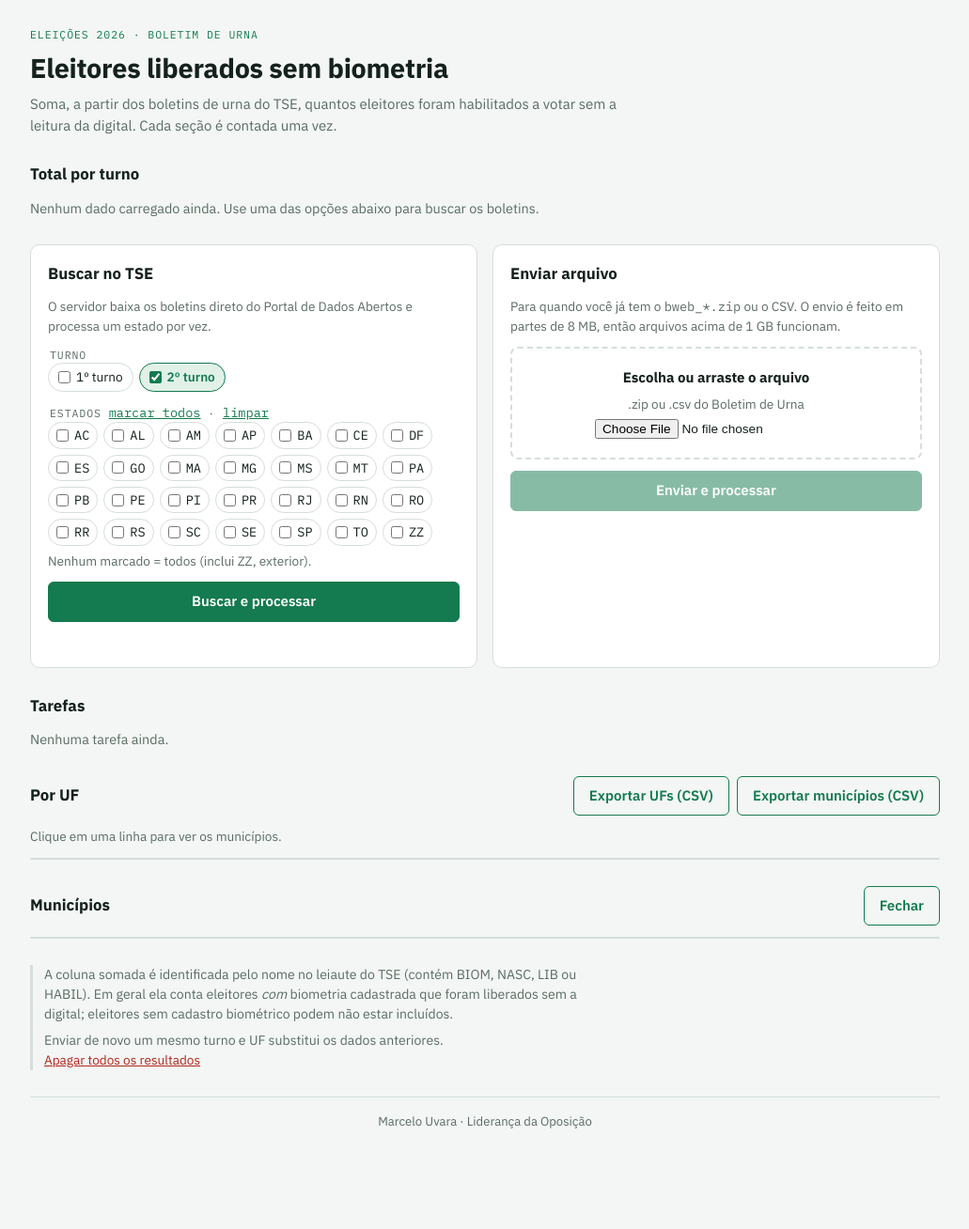
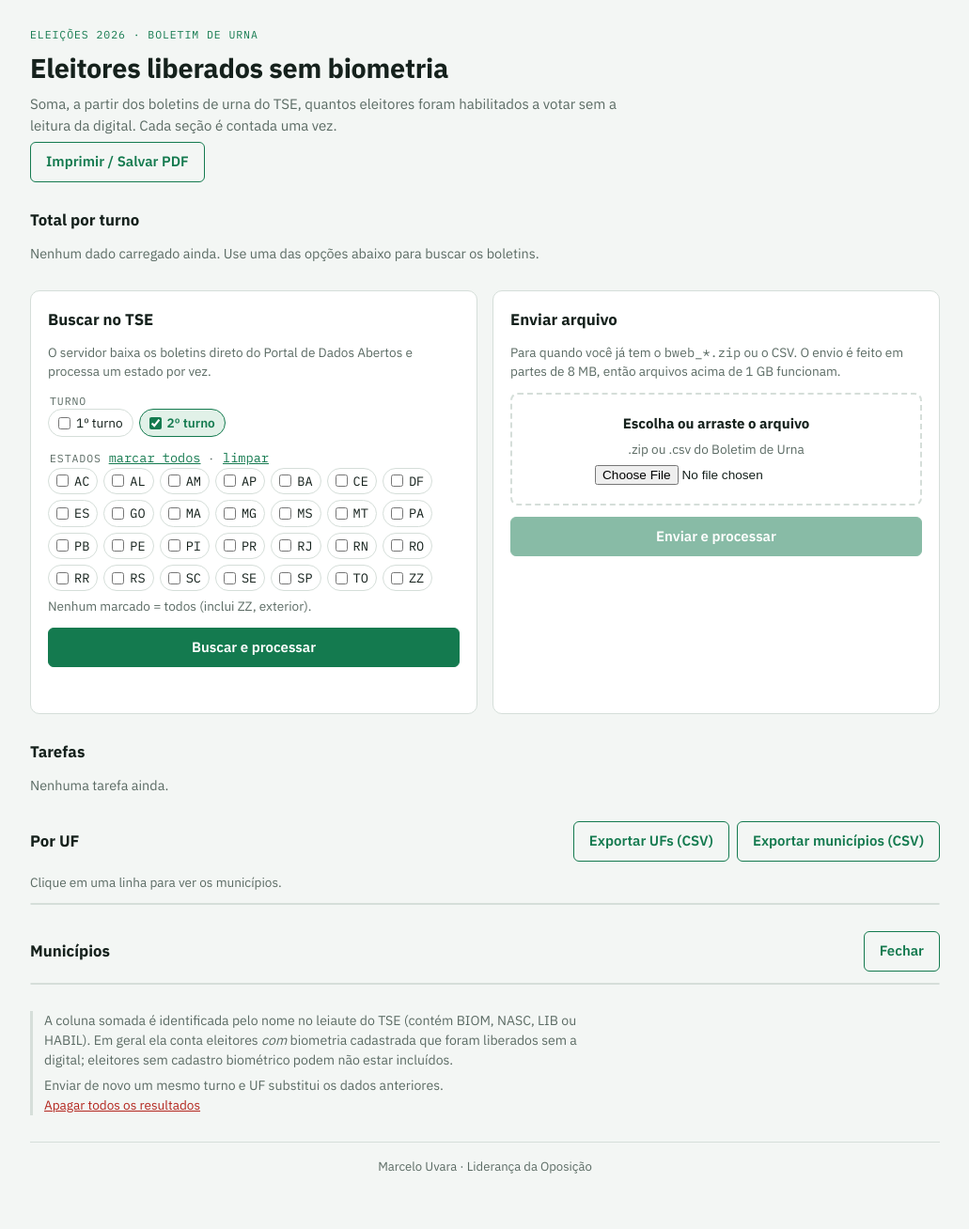
Before and after one commit to mavana1981-boop/eleicoes, a Flask app: page / in a window 1280 px wide. Shown: the whole page at 94% size, without its empty margins (124-1155 px from the left). Before the commit the page ends 1201 px from the top, so only its background shows below. Run offline with Flask 3, Linux system fonts and the light colour scheme; data that the repository does not hold is empty.

Commit message:
Permite imprimir ou salvar os resultados em PDF
- Botão "Imprimir / Salvar PDF" no topo do painel
- Layout de impressão em A4: totais por turno, tabela por UF e,
  se aberta, a tabela de municípios em página separada
- Oculta formulários, tarefas e botões na impressão; força tema claro
- Carimba data e hora de geração no relatório

Co-Authored-By: Claude Opus 5.5 <noreply@anthropic.com>
Claude-Session: https://claude.ai/code/session_01PMp85sGw3qQa68dFfLyW8T

```diff
--- a/apuracao-biometria/static/app.js
+++ b/apuracao-biometria/static/app.js
@@ -151,5 +151,10 @@ $("btnLimpar").onclick = () => $("confLimpar").hidden = false;
 $("naoLimpar").onclick = () => $("confLimpar").hidden = true;
 $("simLimpar").onclick = async () => { await api("/api/limpar", {method: "POST"}); $("confLimpar").hidden = true; carregarResumo(); };
 
+// ------------------------------------------------ impressão / PDF
+function carimbarData() { $("geradoEm").textContent = "Relatório gerado em " + new Date().toLocaleString("pt-BR"); }
+window.addEventListener("beforeprint", carimbarData);
+$("btnImprimir").onclick = () => { carimbarData(); window.print(); };
+
 carregarResumo().catch(console.error);
 ciclo();
--- a/apuracao-biometria/static/style.css
+++ b/apuracao-biometria/static/style.css
@@ -71,3 +71,29 @@ tfoot td{font-weight:600}
 .note{border-left:3px solid var(--line);padding-left:12px;color:var(--muted);font-size:.88rem}
 .credito{margin:0;padding-top:16px;border-top:1px solid var(--line);font-size:.82rem;color:var(--muted);text-align:center;max-width:none}
 @media (prefers-reduced-motion:reduce){*{transition:none!important}}
+
+/* ---------- impressão / PDF ---------- */
+.print-only{display:none}
+@media print{
+  :root{--bg:#fff;--surface:#fff;--ink:#111;--muted:#555;--line:#ccc;--accent:#0f5e3c;--accent-soft:#eef5f1;color-scheme:light}
+  @page{size:A4;margin:14mm 12mm}
+  body{background:#fff;color:var(--ink);font-size:11pt}
+  .wrap{max-width:none;padding:0;gap:18px}
+  .no-print,#secMun[hidden]{display:none!important}
+  .print-only{display:block!important}
+  h1{font-size:18pt}
+  .totals{grid-template-columns:repeat(2,1fr)}
+  .turno{break-inside:avoid;border-color:var(--line)}
+  .turno .big{font-size:20pt}
+  .tablebox,.tablebox.tall{overflow:visible;max-height:none;border:0;border-radius:0}
+  table{font-size:9pt}
+  th,td{padding:4px 8px}
+  th{position:static}
+  thead{display:table-header-group}
+  tfoot{display:table-footer-group}
+  tr{break-inside:avoid}
+  tbody tr.click:hover{background:none}
+  section{break-inside:auto}
+  #secMun{break-before:page}
+  a{color:inherit;text-decoration:none}
+}
--- a/apuracao-biometria/templates/index.html
+++ b/apuracao-biometria/templates/index.html
@@ -14,6 +14,8 @@
     <span class="eyebrow">Eleições 2026 · Boletim de Urna</span>
     <h1>Eleitores liberados sem biometria</h1>
     <p class="lede">Soma, a partir dos boletins de urna do TSE, quantos eleitores foram habilitados a votar sem a leitura da digital. Cada seção é contada uma vez.</p>
+    <p class="small print-only" id="geradoEm"></p>
+    <div class="no-print"><button class="btn ghost" type="button" id="btnImprimir">Imprimir / Salvar PDF</button></div>
   </header>
 
   <section class="stack">
@@ -21,7 +23,7 @@
     <div class="totals" id="totals"><p class="empty">Nenhum dado carregado ainda. Use uma das opções abaixo para buscar os boletins.</p></div>
   </section>
 
-  <section class="grid2">
+  <section class="grid2 no-print">
     <form class="panel stack" id="formTse">
       <h2>Buscar no TSE</h2>
       <p class="small">O servidor baixa os boletins direto do Portal de Dados Abertos e processa um estado por vez.</p>
@@ -55,7 +57,7 @@
     </form>
   </section>
 
-  <section class="stack">
+  <section class="stack no-print">
     <h2>Tarefas</h2>
     <ul class="jobs" id="jobs"><li class="empty">Nenhuma tarefa ainda.</li></ul>
   </section>
@@ -63,23 +65,23 @@
   <section class="stack">
     <div class="row">
       <h2>Por UF</h2>
-      <div class="actions">
+      <div class="actions no-print">
         <a class="btn ghost" href="/api/export.csv?nivel=uf">Exportar UFs (CSV)</a>
         <a class="btn ghost" href="/api/export.csv?nivel=municipio">Exportar municípios (CSV)</a>
       </div>
     </div>
-    <p class="small">Clique em uma linha para ver os municípios.</p>
+    <p class="small no-print">Clique em uma linha para ver os municípios.</p>
     <div class="tablebox"><table id="tabUf"></table></div>
   </section>
 
   <section class="stack" id="secMun" hidden>
-    <div class="row"><h2 id="titMun">Municípios</h2><button class="btn ghost" type="button" id="fecharMun">Fechar</button></div>
+    <div class="row"><h2 id="titMun">Municípios</h2><button class="btn ghost no-print" type="button" id="fecharMun">Fechar</button></div>
     <div class="tablebox tall"><table id="tabMun"></table></div>
   </section>
 
   <footer class="stack-sm note">
     <p>A coluna somada é identificada pelo nome no leiaute do TSE (contém BIOM, NASC, LIB ou HABIL). Em geral ela conta eleitores <em>com</em> biometria cadastrada que foram liberados sem a digital; eleitores sem cadastro biométrico podem não estar incluídos.</p>
-    <p>Enviar de novo um mesmo turno e UF substitui os dados anteriores.
+    <p class="no-print">Enviar de novo um mesmo turno e UF substitui os dados anteriores.
       <button type="button" class="link danger" id="btnLimpar">Apagar todos os resultados</button>
       <span id="confLimpar" hidden> Confirmar? <button type="button" class="link danger" id="simLimpar">Sim, apagar</button> · <button type="button" class="link" id="naoLimpar">Cancelar</button></span>
     </p>
```
